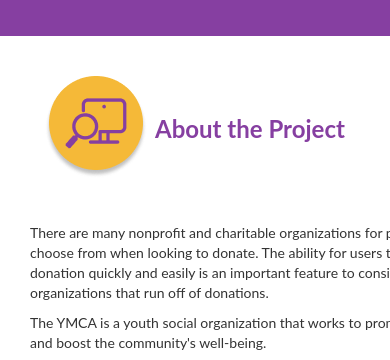
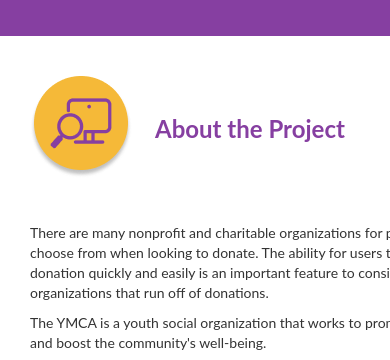
Before and after one commit to CarolTena/UX_UI_HW_21.0, a plain HTML site: page projectsYmca.html in a window 390 px wide. Shown: the part 704-1064 px from the top of the page. Drawn offline with nearby package versions, Linux system fonts and the light colour scheme.

Commit message:
Updates 05/03

```diff
--- a/CSS/index.css
+++ b/CSS/index.css
@@ -549,6 +549,7 @@
 
   .myWorkImages img{
     width: 100%;
+    padding-top: 20px;
   }
 
   .project1Btn {
--- a/CSS/projects.css
+++ b/CSS/projects.css
@@ -204,4 +204,8 @@
   .quotesText {
     padding: 0 40px
   }
+
+  .topicCircleImage{
+    padding: 0;
+  }
 }
```
